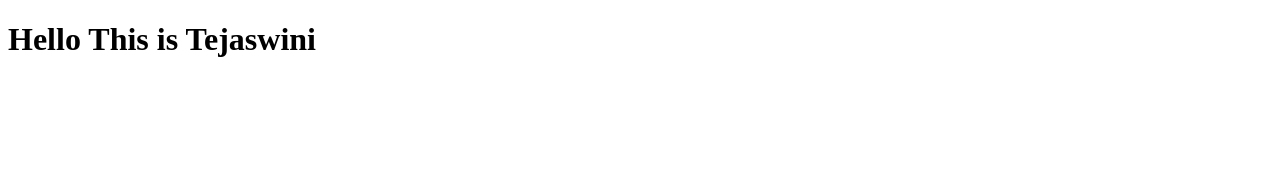
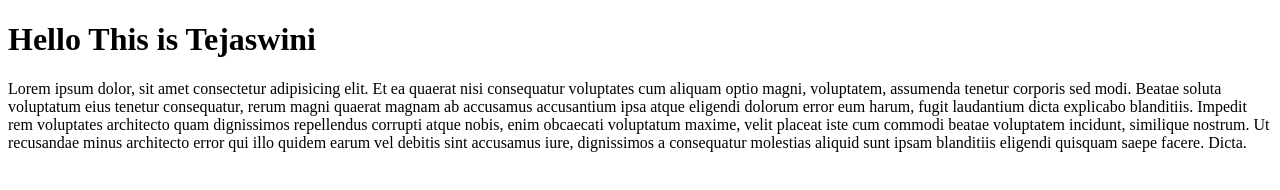
Before and after one commit to glakshmi-16/project, a plain HTML site: page Tejaswini.html in a window 1280 px wide. Drawn offline with Linux system fonts and the light colour scheme.

Commit message:
Modified Tejaswini.html file

```diff
--- a/Tejaswini.html
+++ b/Tejaswini.html
@@ -7,5 +7,6 @@
 </head>
 <body>
   <h1>Hello This is Tejaswini</h1>
+  <p>Lorem ipsum dolor, sit amet consectetur adipisicing elit. Et ea quaerat nisi consequatur voluptates cum aliquam optio magni, voluptatem, assumenda tenetur corporis sed modi. Beatae soluta voluptatum eius tenetur consequatur, rerum magni quaerat magnam ab accusamus accusantium ipsa atque eligendi dolorum error eum harum, fugit laudantium dicta explicabo blanditiis. Impedit rem voluptates architecto quam dignissimos repellendus corrupti atque nobis, enim obcaecati voluptatum maxime, velit placeat iste cum commodi beatae voluptatem incidunt, similique nostrum. Ut recusandae minus architecto error qui illo quidem earum vel debitis sint accusamus iure, dignissimos a consequatur molestias aliquid sunt ipsam blanditiis eligendi quisquam saepe facere. Dicta.</p>
 </body>
 </html>
```
